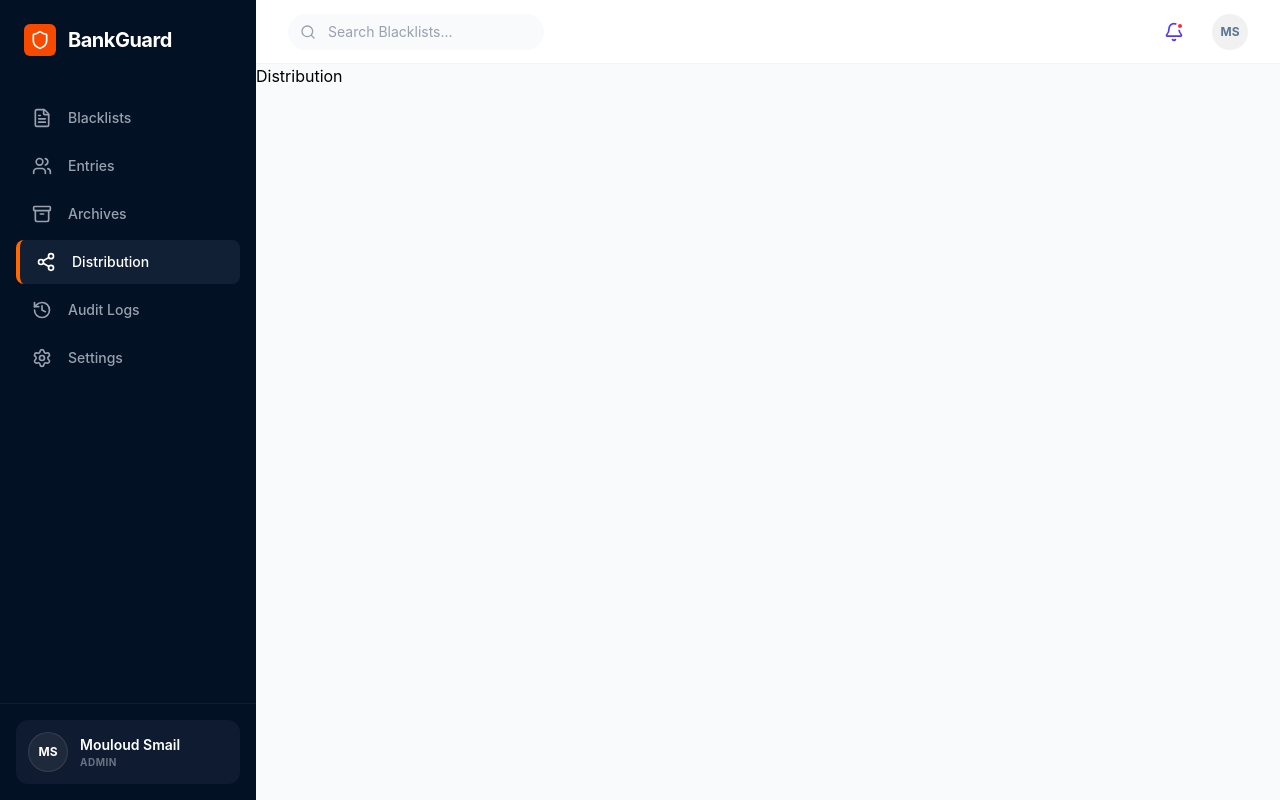
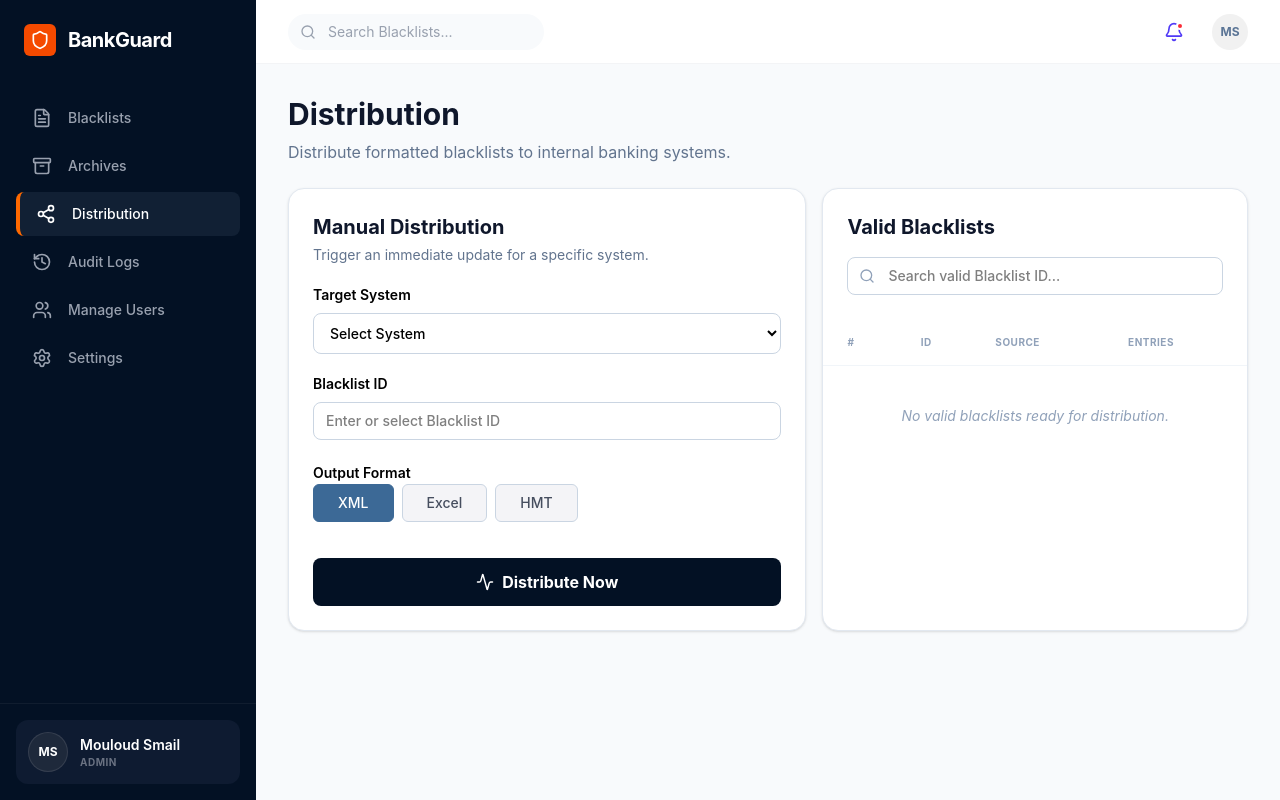
Before and after one commit to its-imene/BankGuard, a React (Vite) app: page /app/distribution in a window 1280 px wide. Built offline with nearby package versions, Linux system fonts and the light colour scheme; sample sign-in values are in the browser's storage.

Commit message:
add users page

```diff
--- a/package.json
+++ b/package.json
@@ -15,6 +15,7 @@
     "@fontsource/roboto": "^5.2.10",
     "@mui/icons-material": "^7.3.8",
     "@mui/material": "^7.3.8",
+    "@nestjs/common": "^11.1.16",
     "@tailwindcss/vite": "^4.2.1",
     "lucide-react": "^0.575.0",
     "react": "^19.2.0",
--- a/src/components/layout/Sidebar.jsx
+++ b/src/components/layout/Sidebar.jsx
@@ -58,10 +58,11 @@ const Sidebar = () => {
      <nav className="flex-1 px-2 space-y-1">
   {/* Add /app to every "to" path */}
   <NavItem icon={FileText} label="Blacklists" to="/app/blacklists" />
-  <NavItem icon={Users} label="Entries" to="/app/entries" />
+
   <NavItem icon={Archive} label="Archives" to="/app/archives" />
   <NavItem icon={Share2} label="Distribution" to="/app/distribution" />
   <NavItem icon={History} label="Audit Logs" to="/app/logs" />
+   <NavItem icon={Users} label="Manage Users" to="/app/users" />
   <NavItem icon={Settings} label="Settings" to="/app/settings" />
 </nav>
    <div className="p-4 border-t border-white/5">
--- a/src/main.jsx
+++ b/src/main.jsx
@@ -5,7 +5,7 @@ import { createBrowserRouter, RouterProvider, Navigate } from "react-router-dom"
 
 import App from "./App";
 import Blacklists from "./pages/blacklists/Blacklists";
-import Entries from "./pages/entries/Entries";
+import Users from "./pages/users/Users";
 import Archives from "./pages/Archives";
 import Distribution from "./pages/distribution/Distribution";
 import AuditLogs from "./pages/audit/Audit";
@@ -40,10 +40,11 @@ const router = createBrowserRouter([
     children: [
       { index: true, element: <Navigate to="blacklists" replace /> },
       { path: "blacklists", element: <Blacklists /> },
-      { path: "entries", element: <Entries /> },
+
       { path: "archives", element: <Archives /> },
       { path: "distribution", element: <Distribution /> },
       { path: "logs", element: <AuditLogs /> },
+       { path: "users", element: <Users /> },
       { path: "settings", element: <Settings /> },
     ],
   },
--- a/src/pages/audit/Audit.jsx
+++ b/src/pages/audit/Audit.jsx
@@ -1,7 +1,7 @@
 import { useState, useEffect } from "react";
 import { Trash2, CheckCircle2 } from "lucide-react";
 import LogsTable from "./components/AuditTable";
-import UsersModal from "../users/UsersModal";
+//import UsersModal from "../users/UsersModal";
 
 // ── Delete confirmation modal
 function DeleteModal({ row, onConfirm, onCancel }) {
--- a/src/pages/distribution/Distribution.jsx
+++ b/src/pages/distribution/Distribution.jsx
@@ -1,7 +1,126 @@
-import React from 'react'
+import React, { useState } from 'react';
+import { Search, Server, Database, Activity } from 'lucide-react';
 
-export default function Distribution() {
+export default function Distribution({ blacklists = [] }) {
+  const [selectedFormat, setSelectedFormat] = useState('XML');
+
+  // On ne récupère que les listes avec le statut 'valid'
+  const validBlacklists = blacklists.filter(b => b.status === 'valid');
+
   return (
-    <div>Distribution</div>
-  )
+    <div className="p-8 space-y-6">
+      {/* Header */}
+      <div>
+        <h1 className="text-3xl font-bold text-slate-900 pb-2">Distribution</h1>
+        <p className="text-slate-500">Distribute formatted blacklists to internal banking systems.</p>
+      </div>
+
+      <div className="flex gap-4">
+        {/* Panneau Gauche : Manuel Distribution (54% comme ton design) */}
+        <div className="w-[54%] bg-white border border-slate-200 rounded-2xl flex flex-col shadow-sm overflow-hidden p-6">
+          <div className="flex flex-col gap-5">
+            <div>
+              <h2 className="text-xl font-bold text-slate-900 pb-1">Manual Distribution</h2>
+              <p className="text-sm text-slate-500">Trigger an immediate update for a specific system.</p>
+            </div>
+
+            {/* Target System */}
+            <div className="flex flex-col gap-2">
+              <label htmlFor="target-select" className="text-sm font-semibold text-black">Target System</label>
+              <select id="target-select" className="w-full font-medium border border-slate-300 rounded-lg px-3 py-2.5 focus:outline-none focus:ring-2 focus:ring-blue-500 bg-white text-sm">
+                <option value="">Select System</option>
+                <option value="core">Core Banking System</option>
+                <option value="atm">ATM Network</option>
+                <option value="swift">SWIFT Gateway</option>
+              </select>
+            </div>
+
+            {/* Blacklist ID */}
+            <div className="flex flex-col gap-2">
+              <label htmlFor="id-select" className="text-sm font-semibold text-black">Blacklist ID</label>
+              <input
+                id="id-select"
+                type="text"
+                placeholder="Enter or select Blacklist ID"
+                className="w-full font-medium border border-slate-300 rounded-lg px-3 py-2 focus:outline-none focus:ring-2 focus:ring-blue-500 text-sm"
+              />
+            </div>
+
+            {/* Output Format */}
+            <div className="space-y-3">
+              <label className="text-sm font-semibold text-black">Output Format</label>
+              <div className="flex gap-2">
+                {['XML', 'Excel', 'HMT'].map((format) => (
+                  <button
+                    key={format}
+                    onClick={() => setSelectedFormat(format)}
+                    className={`px-6 py-2 rounded-md text-sm font-medium transition-all border ${
+                      selectedFormat === format
+                        ? 'bg-[#3C6996] text-white border-[#3C6996]'
+                        : 'bg-[#F4F4F7] text-[#464E5F] border-slate-300 hover:bg-slate-200'
+                    }`}
+                  >
+                    {format}
+                  </button>
+                ))}
+              </div>
+            </div>
+
+            {/* Action Button */}
+            <button className="mt-4 w-full bg-[#031124] text-white py-3 rounded-lg font-bold flex items-center justify-center gap-2 hover:bg-slate-800 transition-colors">
+              <Activity size={18} /> Distribute Now
+            </button>
+          </div>
+        </div>
+
+        {/* Panneau Droite : Valid Blacklists (Flex-1) */}
+        <div className="flex-1 bg-white border border-slate-200 rounded-2xl flex flex-col shadow-sm overflow-hidden">
+          <div className="p-6 pb-0">
+            <h2 className="text-xl font-bold text-slate-900 pb-4">Valid Blacklists</h2>
+            <div className="relative mb-6">
+              <Search className="absolute left-3 top-1/2 -translate-y-1/2 text-slate-400" size={16} />
+              <input
+                type="text"
+                placeholder="Search valid Blacklist ID..."
+                className="w-full font-medium border border-slate-300 rounded-lg pl-10 pr-3 py-2 focus:outline-none focus:ring-2 focus:ring-blue-500 text-sm"
+              />
+            </div>
+          </div>
+
+          <div className="overflow-x-auto">
+            <table className="w-full text-left text-sm">
+              <thead>
+                <tr className="text-slate-400 uppercase text-[10px] tracking-wider border-b border-slate-100">
+                  <th className="p-4 font-bold pl-6">#</th>
+                  <th className="p-4 font-bold">ID</th>
+                  <th className="p-4 font-bold">Source</th>
+                  <th className="p-4 font-bold">Entries</th>
+                </tr>
+              </thead>
+              <tbody className="divide-y divide-slate-50">
+                {validBlacklists.length > 0 ? (
+                  validBlacklists.map((row, index) => (
+                    <tr key={row.id} className="hover:bg-slate-50 transition-colors">
+                      <td className="p-4 pl-6 text-slate-400 font-medium">{index + 1}</td>
+                      <td className="p-4 font-bold text-slate-700">{row.version}</td>
+                      <td className="p-4 text-slate-600">{row.source}</td>
+                      <td className="p-4 text-slate-600">
+                        {row.manualData ? row.manualData.length : row.entries}
+                      </td>
+                    </tr>
+                  ))
+                ) : (
+                  <tr>
+                    <td colSpan="4" className="p-10 text-center text-slate-400 italic">
+                      No valid blacklists ready for distribution.
+                    </td>
+                  </tr>
+                )}
+              </tbody>
+            </table>
+          </div>
+        </div>
+      </div>
+    </div>
+  );
 }
```
Also changed, not shown: 1 other file (tests, documents, lock files or other folders).
